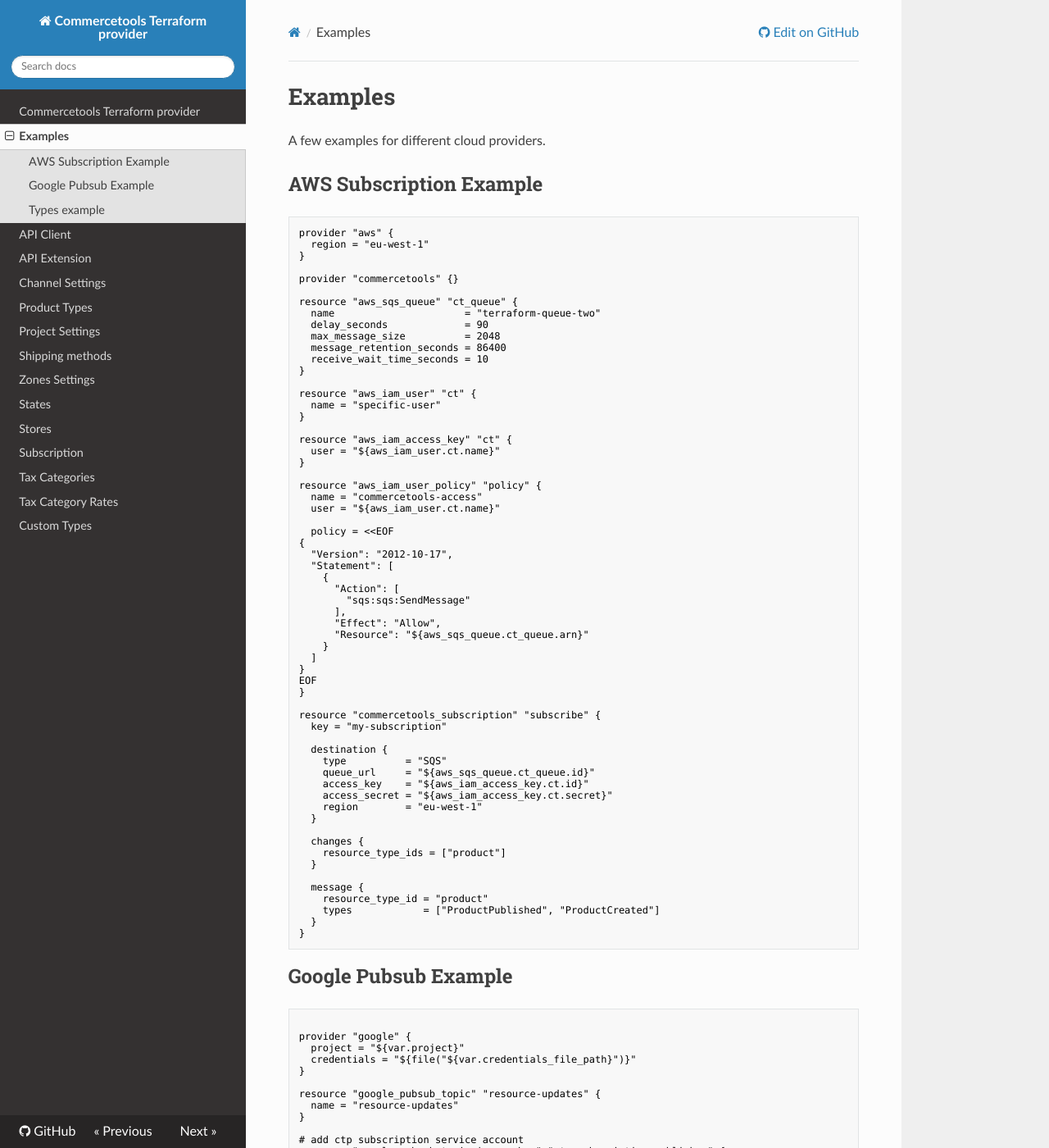
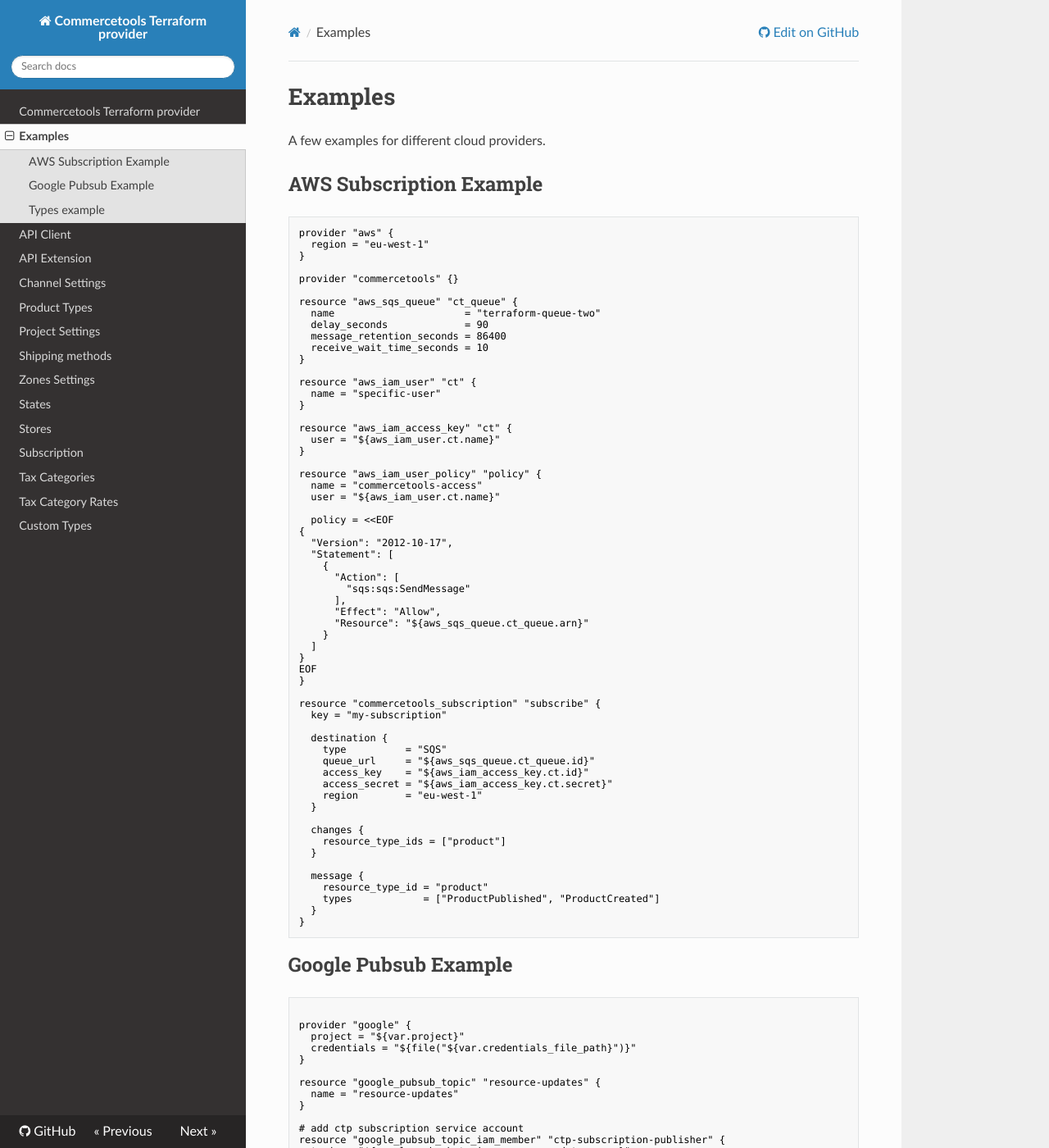
Before and after one commit to labd/terraform-provider-commercetools, an MkDocs documentation site: the page built from docs/examples.md, in a window 1280 px wide and 1400 px high. Shown: the whole window at 82% size. Built offline with MkDocs 1.6.1, drawn with Linux system fonts in a browser that asks for light colours; nearby versions of some CDN libraries.

Commit message:
Remove max_message_size from SQS example

```diff
--- a/docs/examples.md
+++ b/docs/examples.md
@@ -14,7 +14,6 @@ provider "commercetools" {}
 resource "aws_sqs_queue" "ct_queue" {
   name                      = "terraform-queue-two"
   delay_seconds             = 90
-  max_message_size          = 2048
   message_retention_seconds = 86400
   receive_wait_time_seconds = 10
 }
```
